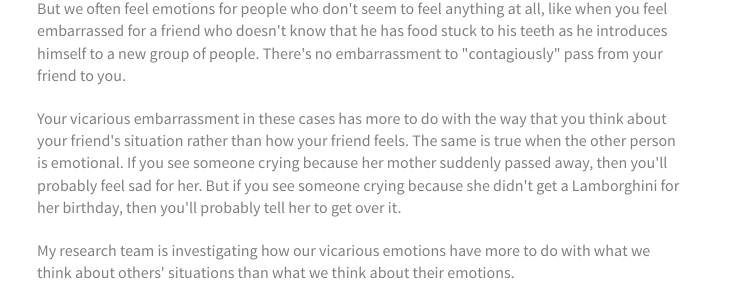
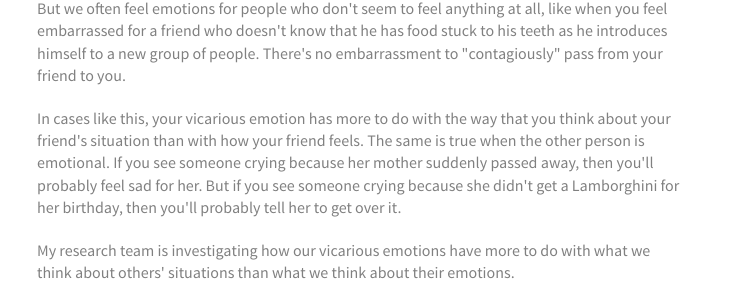
Before and after one commit to joshwondra/joshwondra.com, a Jekyll site: the page research.html, which Jekyll copies as it is, in a window 1280 px wide. Shown: the part 358-660 px from the top of the page, without its empty margins (256-997 px from the left). Built offline with Jekyll 4.4.1, drawn with Linux system fonts in a browser that asks for light colours.

Commit message:
Minor changes to research section

```diff
--- a/research.html
+++ b/research.html
@@ -55,7 +55,7 @@
 				<h2>I study how we feel emotions for other people when we're not in the same situation as them.</h2>
 				<p>This is typically studied as empathy, which involves feeling the same emotion as someone else. The way that we typically think of empathy is that you see someone else who feels sad, and so you feel sad, and it's as though their sadness has passed to you (sometimes people use the metaphor "emotion contagion").</p>
 				<p>But we often feel emotions for people who don't seem to feel anything at all, like when you feel embarrassed for a friend who doesn't know that he has food stuck to his teeth as he introduces himself to a new group of people. There's no embarrassment to "contagiously" pass from your friend to you.</p>
-				<p>Your vicarious embarrassment in these cases has more to do with the way that you think about your friend's situation rather than how your friend feels. The same is true when the other person is emotional. If you see someone crying because her mother suddenly passed away, then you'll probably feel sad for her. But if you see someone crying because she didn't get a Lamborghini for her birthday, then you'll probably tell her to get over it.</p>
+				<p>In cases like this, your vicarious emotion has more to do with the way that you think about your friend's situation than with how your friend feels. The same is true when the other person is emotional. If you see someone crying because her mother suddenly passed away, then you'll probably feel sad for her. But if you see someone crying because she didn't get a Lamborghini for her birthday, then you'll probably tell her to get over it.</p>
 				<p>My research team is investigating how our vicarious emotions have more to do with what we think about others' situations than what we think about their emotions.</p>
 				<h2>Get involved.</h2>
 				<p>If you're a researcher who would like to collaborate with my research team or would like to talk more about our work, then <a href="mailto:jdwondra@umich.edu">e-mail me</a> and say hello. If you're a student who wants to join my research team, then you can send me a complete <a href="docs/Wondra Lab Research Assistant Application.doc">application</a>.</p>
```
